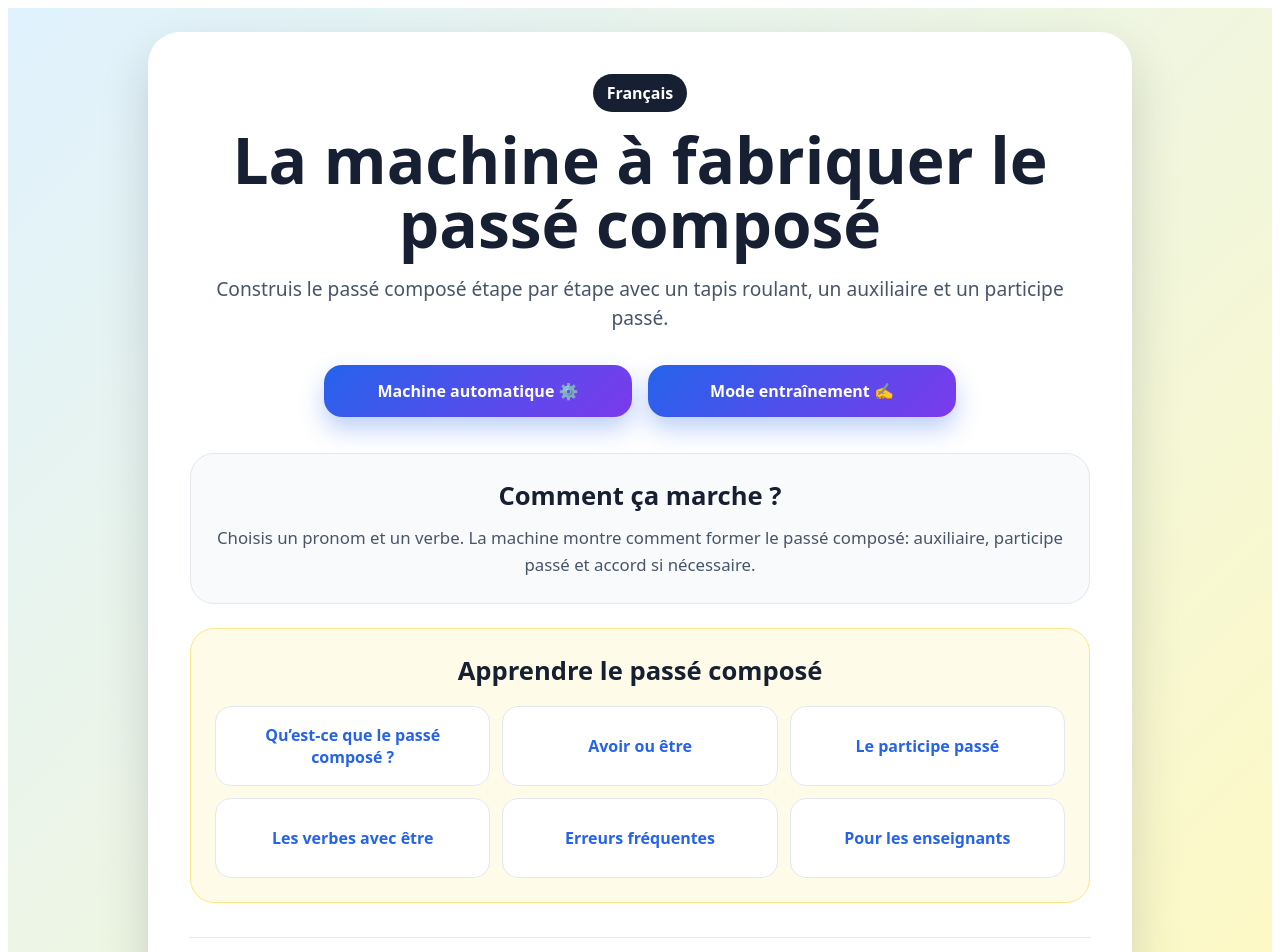
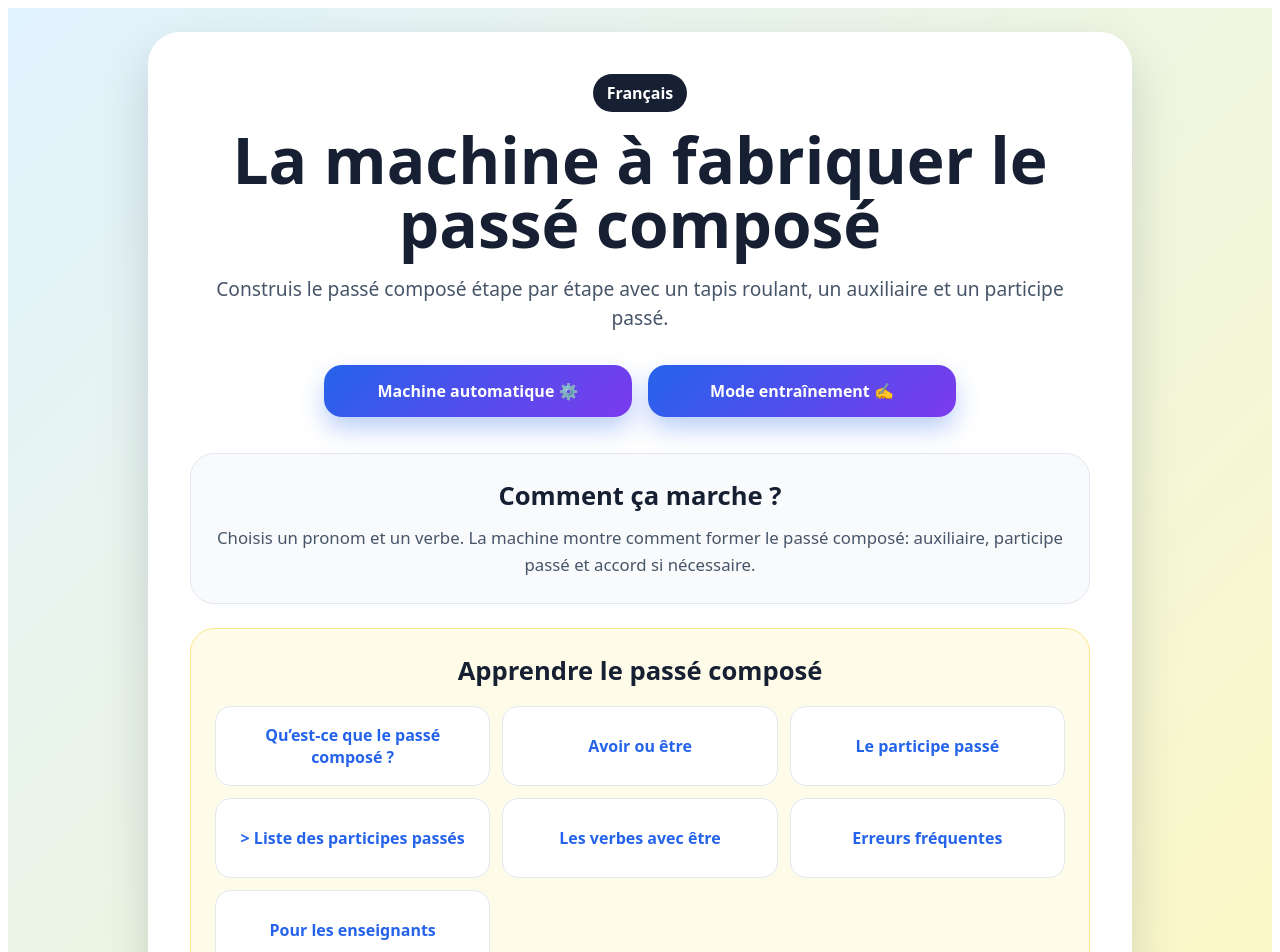
Before and after one commit to ossthun/machinepc, a Next.js app: page / in a window 1280 px wide. Shown: the top 952 px of the page. Built offline with nearby package versions, Linux system fonts and the light colour scheme.

Commit message:
Add link to 'Liste des participes passés'

```diff
--- a/pages/index.js
+++ b/pages/index.js
@@ -59,6 +59,13 @@ export default function Home() {
               style={styles.contentLink}
             >
               Le participe passé
+            </Link>
+
+            <Link
+              href="/list"
+              style={styles.contentLink}>
+            >
+              Liste des participes passés
             </Link>
 
             <Link
```
